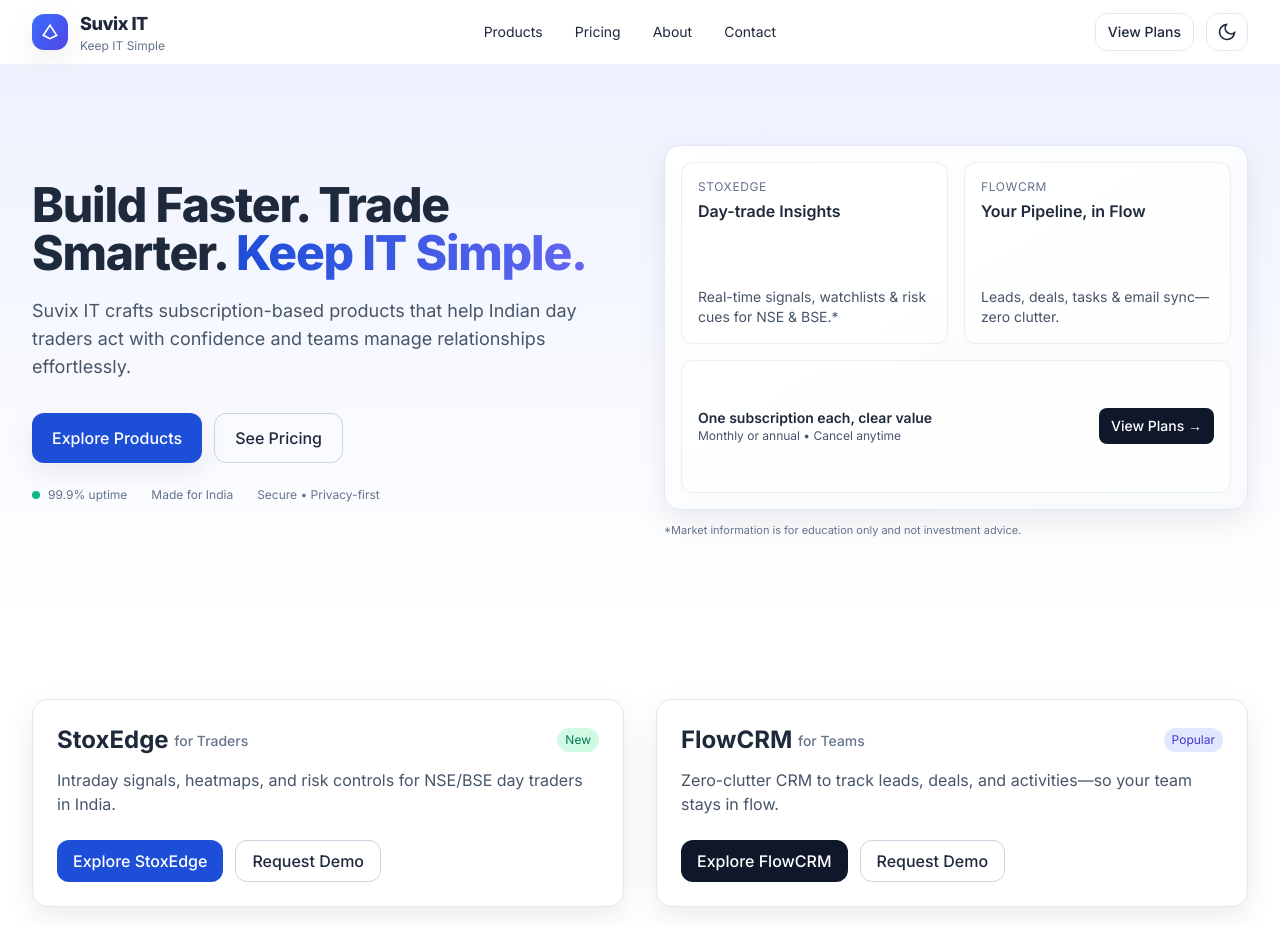
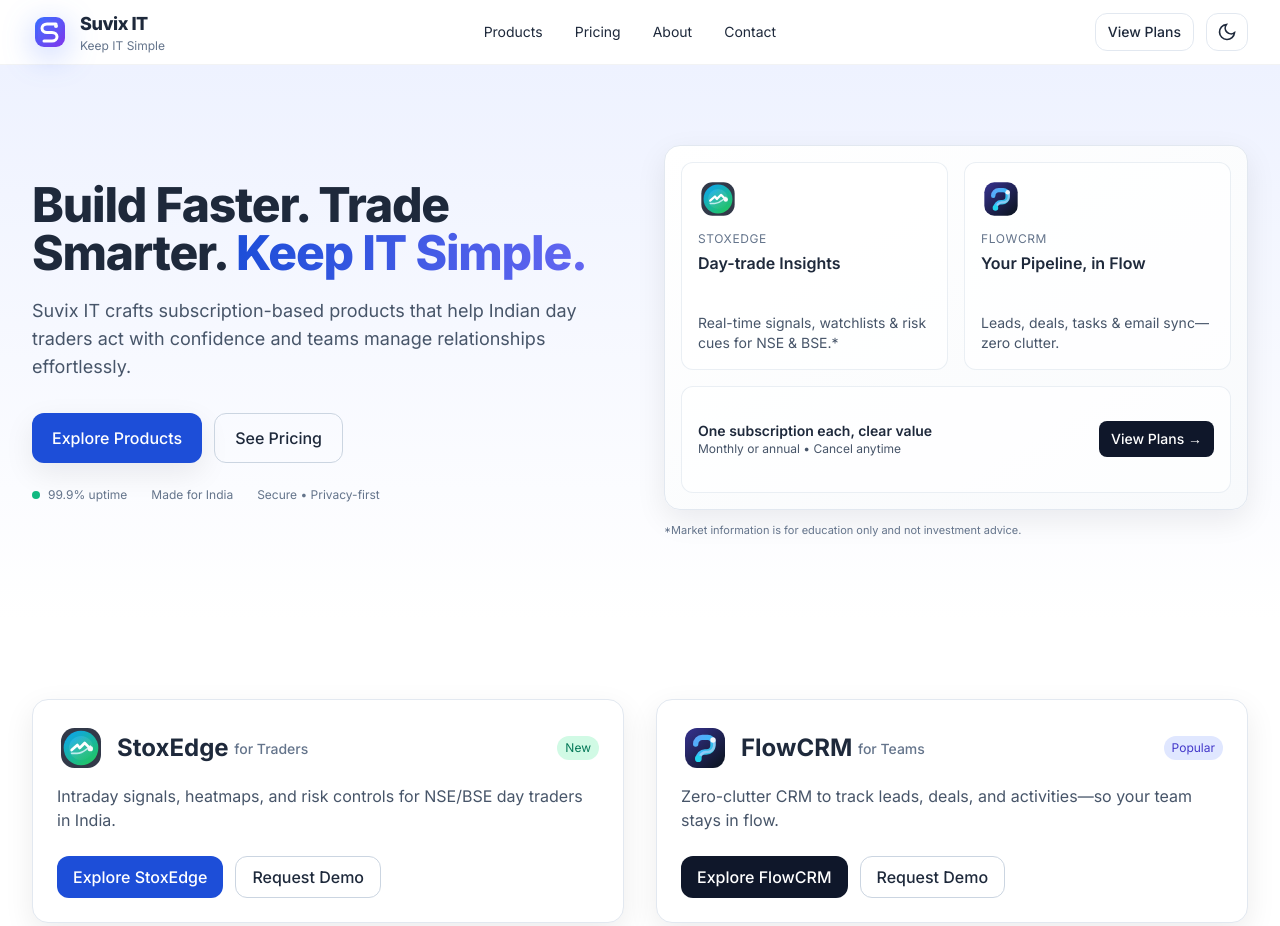
Before and after one commit to brittoprabhu/SuvixIT, a plain HTML site: page index.html in a window 1280 px wide. Shown: the top 926 px of the page. Drawn offline with nearby package versions, Linux system fonts and the light colour scheme.

Commit message:
Add brand and product logos across site

```diff
--- a/index.html
+++ b/index.html
@@ -32,11 +32,7 @@
     <div class="max-w-7xl mx-auto px-4 sm:px-6 lg:px-8">
       <div class="flex h-16 items-center justify-between">
         <a href="index.html" class="flex items-center gap-3 group">
-          <div class="relative w-9 h-9 grid place-items-center rounded-xl bg-gradient-to-br from-primary-500 to-indigo-600 text-white shadow-soft">
-            <svg viewBox="0 0 24 24" class="w-5 h-5" fill="none" stroke="currentColor" stroke-width="2">
-              <path d="M4 16l8-12 8 12-8 4-8-4z"/>
-            </svg>
-          </div>
+          <img src="assets/suvixit-logo.svg" alt="Suvix IT logo" class="w-9 h-9 drop-shadow-[0_8px_16px_rgba(59,108,255,0.35)]" decoding="async" />
           <div class="leading-tight">
             <div class="font-extrabold tracking-tight text-lg">Suvix IT</div>
             <div class="text-xs text-slate-500 dark:text-slate-400">Keep IT Simple</div>
@@ -95,11 +91,13 @@
           <div class="aspect-[16/10] rounded-2xl border border-slate-200 dark:border-white/10 shadow-soft bg-gradient-to-br from-white to-slate-50 dark:from-slate-900 dark:to-slate-800 p-4">
             <div class="grid grid-cols-2 gap-4 h-full">
               <a href="stoxedge.html" class="rounded-xl bg-white/70 dark:bg-slate-900/70 border border-slate-200/70 dark:border-white/10 p-4 flex flex-col hover:ring-2 hover:ring-primary-500">
+                <img src="assets/stoxedge-logo.svg" alt="StoxEdge logo" class="w-10 h-10 mb-3" loading="lazy" decoding="async" />
                 <div class="text-xs uppercase tracking-wider text-slate-500 dark:text-slate-400">StoxEdge</div>
                 <div class="mt-1 font-semibold">Day-trade Insights</div>
                 <div class="mt-auto text-sm text-slate-600 dark:text-slate-300">Real-time signals, watchlists & risk cues for NSE & BSE.*</div>
               </a>
               <a href="flowcrm.html" class="rounded-xl bg-white/70 dark:bg-slate-900/70 border border-slate-200/70 dark:border-white/10 p-4 flex flex-col hover:ring-2 hover:ring-primary-500">
+                <img src="assets/flowcrm-logo.svg" alt="FlowCRM logo" class="w-10 h-10 mb-3" loading="lazy" decoding="async" />
                 <div class="text-xs uppercase tracking-wider text-slate-500 dark:text-slate-400">FlowCRM</div>
                 <div class="mt-1 font-semibold">Your Pipeline, in Flow</div>
                 <div class="mt-auto text-sm text-slate-600 dark:text-slate-300">Leads, deals, tasks & email sync—zero clutter.</div>
@@ -123,8 +121,11 @@
     <div class="max-w-7xl mx-auto px-4 sm:px-6 lg:px-8">
       <div class="grid grid-cols-1 md:grid-cols-2 gap-8">
         <div class="group rounded-2xl border border-slate-200 dark:border-white/10 p-6 bg-white dark:bg-slate-900 shadow-soft hover:-translate-y-0.5 transition-transform">
-          <div class="flex items-center justify-between">
-            <h3 class="text-2xl font-bold">StoxEdge <span class="text-sm font-medium text-slate-500 dark:text-slate-400 align-middle">for Traders</span></h3>
+          <div class="flex items-center justify-between gap-4">
+            <div class="flex items-center gap-3">
+              <img src="assets/stoxedge-logo.svg" alt="StoxEdge logo" class="w-12 h-12 shrink-0" loading="lazy" decoding="async" />
+              <h3 class="text-2xl font-bold">StoxEdge <span class="text-sm font-medium text-slate-500 dark:text-slate-400 align-middle">for Traders</span></h3>
+            </div>
             <span class="text-xs rounded-full bg-emerald-100 text-emerald-700 dark:bg-emerald-900/30 dark:text-emerald-300 px-2 py-1">New</span>
           </div>
           <p class="mt-3 text-slate-600 dark:text-slate-300">Intraday signals, heatmaps, and risk controls for NSE/BSE day traders in India.</p>
@@ -134,8 +135,11 @@
           </div>
         </div>
         <div class="group rounded-2xl border border-slate-200 dark:border-white/10 p-6 bg-white dark:bg-slate-900 shadow-soft hover:-translate-y-0.5 transition-transform">
-          <div class="flex items-center justify-between">
-            <h3 class="text-2xl font-bold">FlowCRM <span class="text-sm font-medium text-slate-500 dark:text-slate-400 align-middle">for Teams</span></h3>
+          <div class="flex items-center justify-between gap-4">
+            <div class="flex items-center gap-3">
+              <img src="assets/flowcrm-logo.svg" alt="FlowCRM logo" class="w-12 h-12 shrink-0" loading="lazy" decoding="async" />
+              <h3 class="text-2xl font-bold">FlowCRM <span class="text-sm font-medium text-slate-500 dark:text-slate-400 align-middle">for Teams</span></h3>
+            </div>
             <span class="text-xs rounded-full bg-indigo-100 text-indigo-700 dark:bg-indigo-900/30 dark:text-indigo-300 px-2 py-1">Popular</span>
           </div>
           <p class="mt-3 text-slate-600 dark:text-slate-300">Zero-clutter CRM to track leads, deals, and activities—so your team stays in flow.</p>
@@ -214,9 +218,7 @@
     <div class="max-w-7xl mx-auto px-4 sm:px-6 lg:px-8">
       <div class="flex flex-col sm:flex-row items-start sm:items-center justify-between gap-6">
         <div class="flex items-center gap-3">
-          <div class="w-8 h-8 grid place-items-center rounded-lg bg-gradient-to-br from-primary-600 to-indigo-600 text-white">
-            <svg viewBox="0 0 24 24" class="w-4 h-4" fill="none" stroke="currentColor" stroke-width="2"><path d="M4 16l8-12 8 12-8 4-8-4z"/></svg>
-          </div>
+          <img src="assets/suvixit-logo.svg" alt="Suvix IT logo" class="w-9 h-9" decoding="async" />
           <div>
             <div class="font-bold">Suvix IT</div>
             <div class="text-xs text-slate-500">© <span id="y"></span> All rights reserved.</div>
```
Also changed, not shown: flowcrm.html (+3 -8 lines), stoxedge.html (+3 -8 lines), assets/flowcrm-logo.svg (added), assets/stoxedge-logo.svg (added), assets/suvixit-logo.svg (added).
